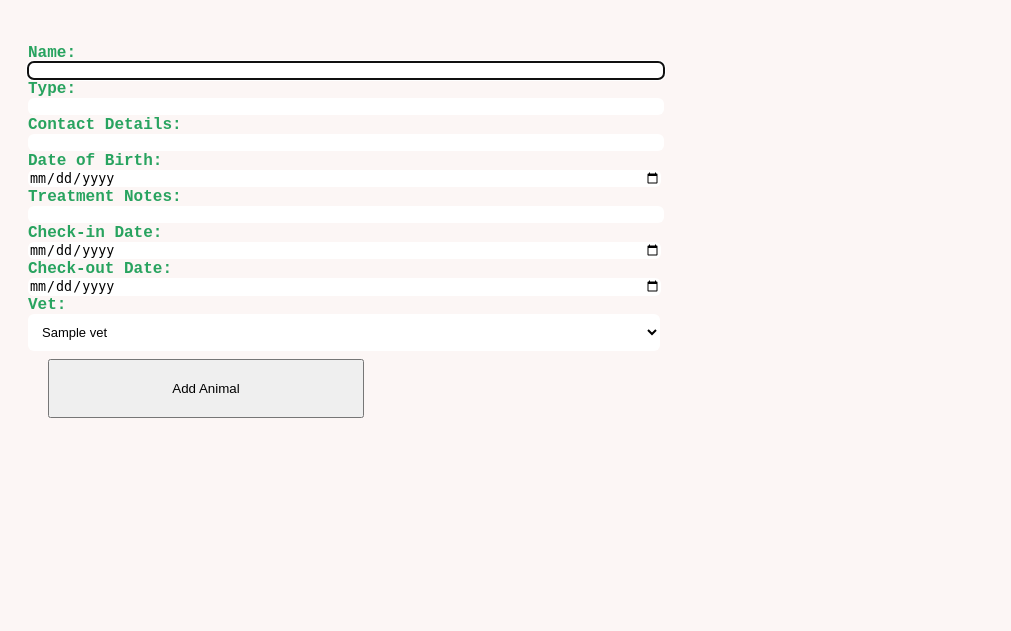
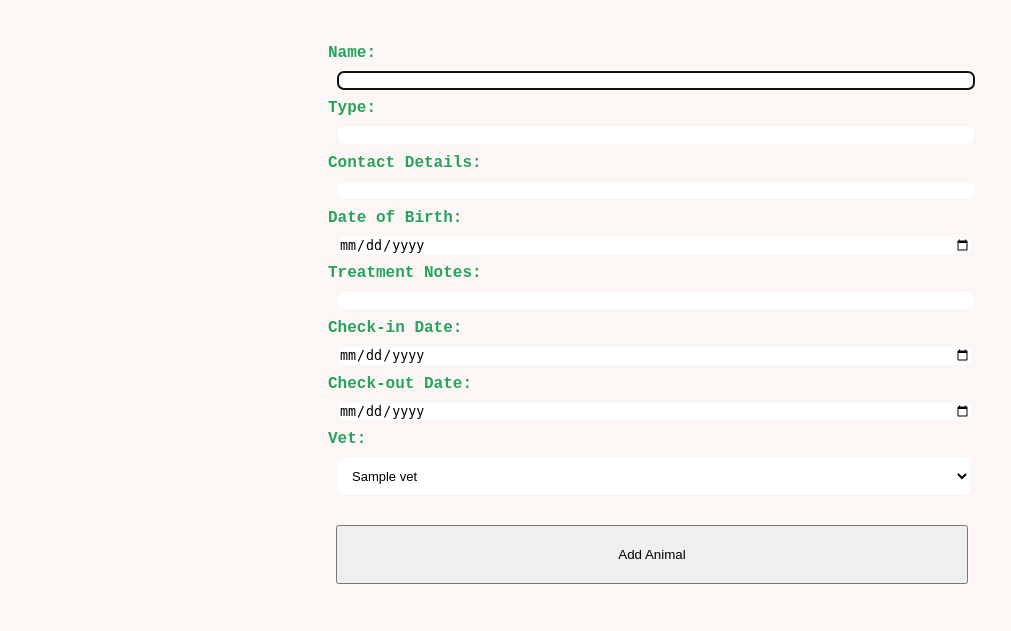
Before and after one commit to kcaj21/Python_Project_Vet_v2, a Flask app: page /animals/add in a window 1280 px wide. Shown: the part 91-722 px from the top of the page, without its empty margins (0-1011 px from the left). Run offline with Flask 3, Linux system fonts and the light colour scheme; a database or web service that is not in the repository returns one stand-in record (values such as "Sample title"); some libraries are stand-ins or nearby versions.

Commit message:
happy with styling on  add animal page

```diff
--- a/static/style.css
+++ b/static/style.css
@@ -64,7 +64,7 @@ body {
     width: 50%;
     padding: 20px;
     align-items: center;
-    margin: 8px 0;
+    margin: 8px 300px;
     display: inline-block;
     font-family: 'Courier New', Courier, monospace;
     font-weight: 800;
@@ -76,6 +76,7 @@ input[type=text] {
     width: 100%;
     border-style: none;
     border-radius: 6px;
+    margin: 10px
 
 }
 
@@ -83,6 +84,8 @@ input[type=date] {
     width: 100%;
     border-style: none;
     border-radius: 6px;
+    margin: 10px
+
 
 }
 
@@ -94,13 +97,14 @@ input[type=date] {
     background: #fff;
     border: none;
     border-radius: 6px;
+    margin: 10px
+
 }
 
 button {
-
-    width: 50%;
+    width: 100%;
     padding: 20px;
     align-items: center;
-    margin: 8px 20px;
+    margin: 20px 8px;
 
 }
```
